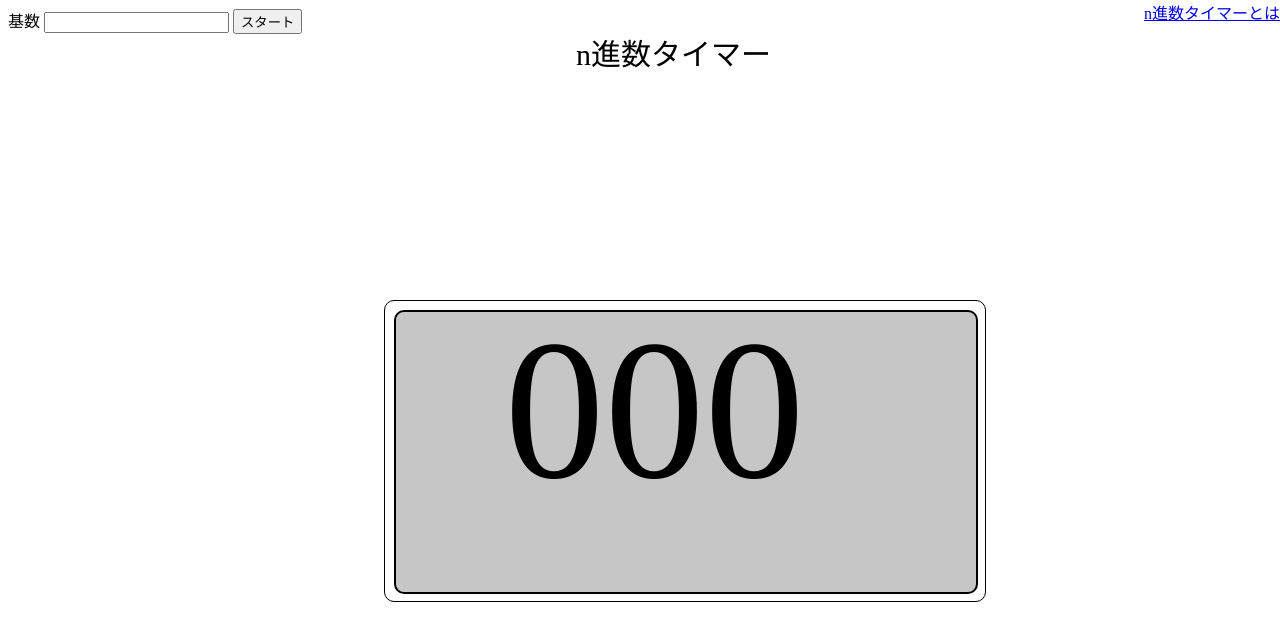
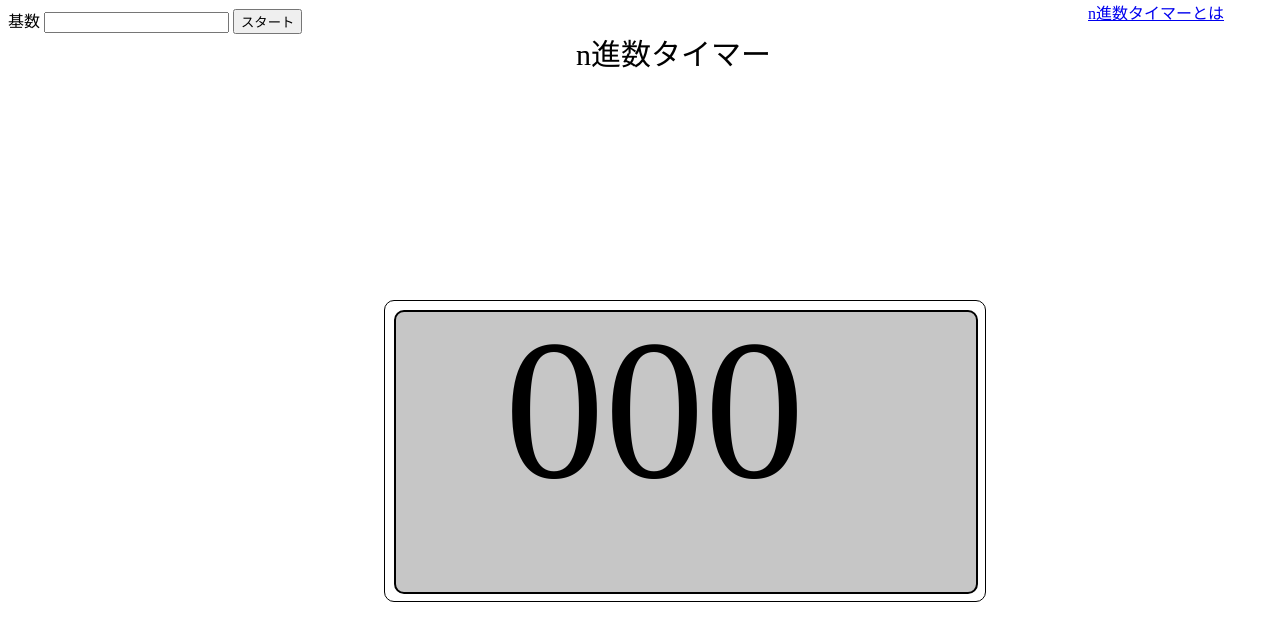
Before and after one commit to Gobousei/kyo-te-Timer, a plain HTML site: page index.html in a window 1280 px wide. Drawn offline with Linux system fonts and the light colour scheme; a web font is replaced by a local one.

Commit message:
Add files via upload

```diff
--- a/index.html
+++ b/index.html
@@ -53,7 +53,7 @@
         #exp{
             position:absolute;
             top: 0;
-            right: 0;
+            left: 85%;
         }
     </style>
 </head>
```
